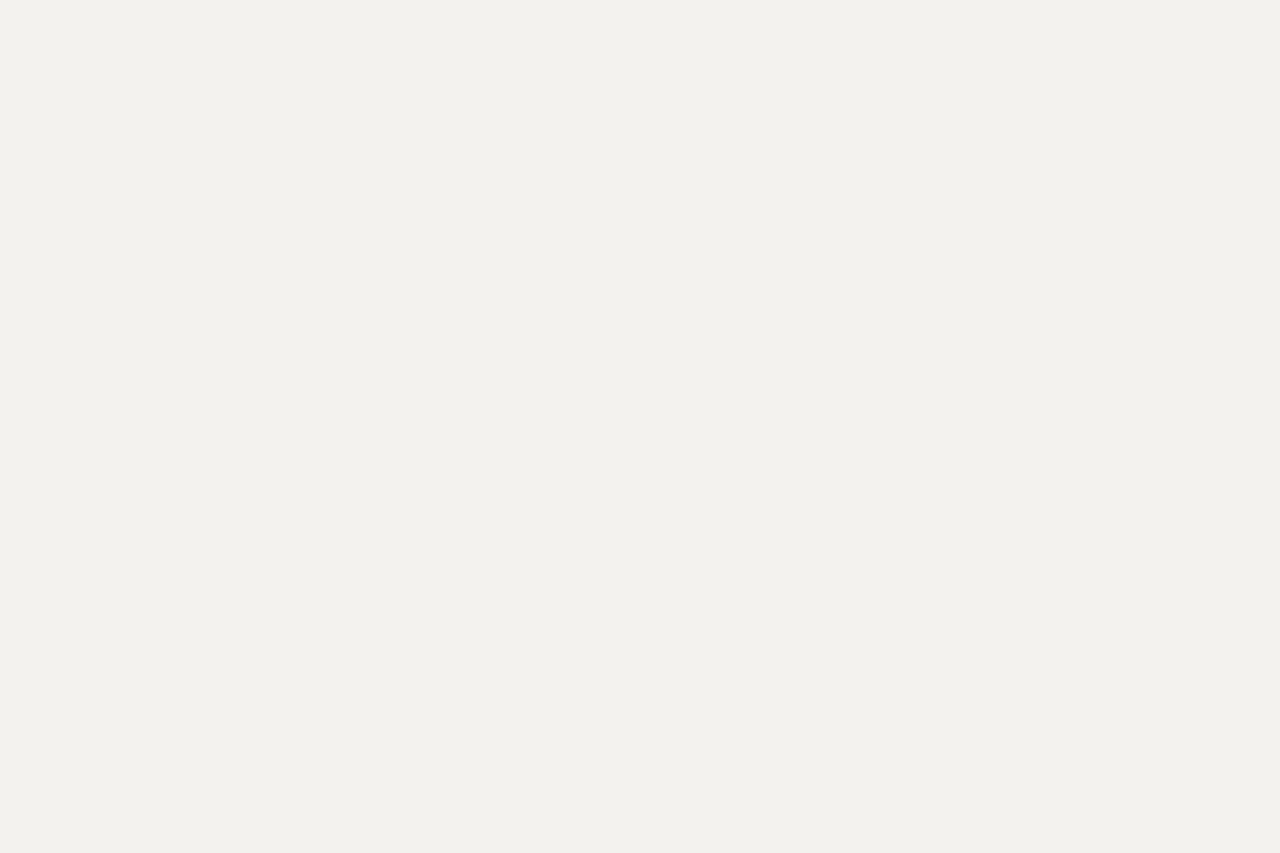
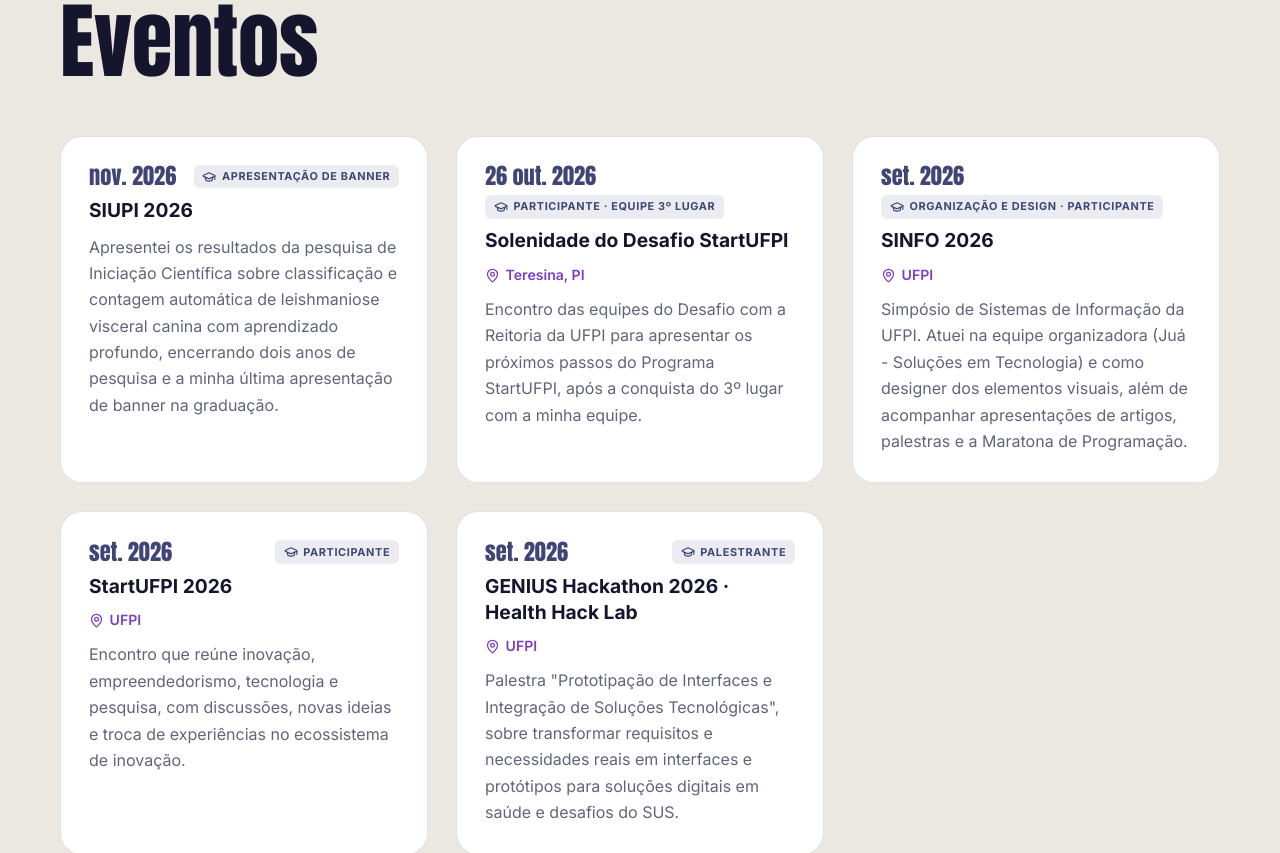
Before and after one commit to EmillySatiro/Portifolio, a React (Vite) app: page /academico in a window 1280 px wide. Shown: the part 3040-3893 px from the top of the page. Before the commit the page ends 2981 px from the top, so only its background shows below. Built offline with nearby package versions, Linux system fonts and the light colour scheme.

Commit message:
feat(academico): adiciona seção Eventos na página Vida Acadêmica
Eventos extraídos do LinkedIn: SIUPI 2026, Solenidade do Desafio StartUFPI,
SINFO 2026, StartUFPI 2026 e GENIUS Hackathon 2026. Fotos ainda pendentes.

```diff
--- a/src/data/academic.js
+++ b/src/data/academic.js
@@ -1,4 +1,4 @@
-// Conteúdo da página "Vida Acadêmica": iniciação científica (currículo em PDF) e publicações (Google Acadêmico).
+// Conteúdo da página "Vida Acadêmica": iniciação científica (currículo em PDF), publicações (Google Acadêmico) e eventos (LinkedIn).
 
 export const academicLinks = [
   { name: 'Google Acadêmico', icon: 'book', url: 'https://scholar.google.com/citations?user=e_URIYQAAAAJ' },
@@ -71,5 +71,55 @@ export const publications = [
   },
 ]
 
+// Eventos acadêmicos (posts do LinkedIn), do mais recente para o mais antigo.
+// Fotos: arquivos WebP em public/images/academic/ -> photos: [{ src: '/images/academic/arquivo.webp', alt: '...' }]
+export const events = [
+  {
+    title: 'SIUPI 2026',
+    date: 'nov. 2026',
+    location: null,
+    role: 'Apresentação de banner',
+    description:
+      'Apresentei os resultados da pesquisa de Iniciação Científica sobre classificação e contagem automática de leishmaniose visceral canina com aprendizado profundo, encerrando dois anos de pesquisa e a minha última apresentação de banner na graduação.',
+    photos: [],
+  },
+  {
+    title: 'Solenidade do Desafio StartUFPI',
+    date: '26 out. 2026',
+    location: 'Teresina, PI',
+    role: 'Participante · equipe 3º lugar',
+    description:
+      'Encontro das equipes do Desafio com a Reitoria da UFPI para apresentar os próximos passos do Programa StartUFPI, após a conquista do 3º lugar com a minha equipe.',
+    photos: [],
+  },
+  {
+    title: 'SINFO 2026',
+    date: 'set. 2026',
+    location: 'UFPI',
+    role: 'Organização e design · participante',
+    description:
+      'Simpósio de Sistemas de Informação da UFPI. Atuei na equipe organizadora (Juá - Soluções em Tecnologia) e como designer dos elementos visuais, além de acompanhar apresentações de artigos, palestras e a Maratona de Programação.',
+    photos: [],
+  },
+  {
+    title: 'StartUFPI 2026',
+    date: 'set. 2026',
+    location: 'UFPI',
+    role: 'Participante',
+    description:
+      'Encontro que reúne inovação, empreendedorismo, tecnologia e pesquisa, com discussões, novas ideias e troca de experiências no ecossistema de inovação.',
+    photos: [],
+  },
+  {
+    title: 'GENIUS Hackathon 2026 · Health Hack Lab',
+    date: 'set. 2026',
+    location: 'UFPI',
+    role: 'Palestrante',
+    description:
+      'Palestra "Prototipação de Interfaces e Integração de Soluções Tecnológicas", sobre transformar requisitos e necessidades reais em interfaces e protótipos para soluções digitais em saúde e desafios do SUS.',
+    photos: [],
+  },
+]
+
 // Trecho destacado nos autores
 export const authorHighlight = /C?ES Sátiro/
--- a/src/pages/AcademicPage.css
+++ b/src/pages/AcademicPage.css
@@ -253,6 +253,98 @@
   color: var(--accent);
 }
 
+/* ---------- Eventos ---------- */
+.ac-events-section {
+  --edge-color: var(--bg-alt);
+  background: var(--bg-alt);
+}
+
+.ac-events {
+  display: grid;
+  grid-template-columns: repeat(auto-fill, minmax(min(100%, 340px), 1fr));
+  gap: clamp(16px, 2.4vw, 28px);
+}
+
+.ac-event {
+  display: grid;
+  align-content: start;
+  gap: 0.6rem;
+  padding: clamp(20px, 3vw, 28px);
+  border-radius: 22px;
+  border: 1px solid var(--line);
+  background: var(--surface);
+  transition: transform 0.4s var(--ease-out), border-color 0.3s ease, box-shadow 0.4s var(--ease-out);
+}
+
+.ac-event:hover {
+  transform: translateY(-5px);
+  border-color: var(--violet);
+  box-shadow: 8px 8px 0 var(--violet);
+}
+
+.ac-event__top {
+  display: flex;
+  flex-wrap: wrap;
+  align-items: center;
+  justify-content: space-between;
+  gap: 0.5rem;
+}
+
+.ac-event__date {
+  font-family: var(--font-display);
+  font-size: 1.4rem;
+  line-height: 1;
+  color: var(--accent);
+}
+
+.ac-event__role {
+  display: inline-flex;
+  align-items: center;
+  gap: 0.35rem;
+  padding: 0.2rem 0.55rem;
+  border-radius: 6px;
+  background: var(--accent-soft);
+  color: var(--accent);
+  font-size: 0.68rem;
+  font-weight: 700;
+  text-transform: uppercase;
+  letter-spacing: 0.06em;
+}
+
+.ac-event__title {
+  font-size: 1.2rem;
+  line-height: 1.35;
+}
+
+.ac-event__place {
+  display: inline-flex;
+  align-items: center;
+  gap: 0.35rem;
+  font-size: 0.88rem;
+  font-weight: 600;
+  color: var(--violet);
+}
+
+.ac-event__desc {
+  line-height: 1.65;
+  color: var(--muted);
+}
+
+.ac-event__photos {
+  display: grid;
+  grid-template-columns: repeat(auto-fill, minmax(120px, 1fr));
+  gap: 0.5rem;
+  margin-top: 0.5rem;
+}
+
+.ac-event__photos img {
+  width: 100%;
+  aspect-ratio: 4 / 3;
+  object-fit: cover;
+  border-radius: 12px;
+  border: 1px solid var(--line);
+}
+
 @media (max-width: 900px) {
   .ac-research__grid {
     grid-template-columns: 1fr;
--- a/src/pages/AcademicPage.jsx
+++ b/src/pages/AcademicPage.jsx
@@ -2,7 +2,7 @@ import { Link } from 'react-router-dom'
 import PageHero from '../components/layout/PageHero'
 import Icon from '../components/ui/Icon'
 import TechLogo from '../components/ui/TechLogo'
-import { academicLinks, authorHighlight, publications, research, startup } from '../data/academic'
+import { academicLinks, authorHighlight, events, publications, research, startup } from '../data/academic'
 import './AcademicPage.css'
 
 function SectionTitle({ eyebrow, title }) {
@@ -89,6 +89,37 @@ function Publications() {
   )
 }
 
+function Events() {
+  return (
+    <div className="ac-events">
+      {events.map((event, index) => (
+        <article key={event.title} className="ac-event" data-reveal style={{ '--delay': `${index * 0.06}s` }}>
+          <div className="ac-event__top">
+            <span className="ac-event__date">{event.date}</span>
+            <span className="ac-event__role">
+              <Icon name="graduation" size={14} /> {event.role}
+            </span>
+          </div>
+          <h3 className="ac-event__title">{event.title}</h3>
+          {event.location && (
+            <p className="ac-event__place">
+              <Icon name="pin" size={15} /> {event.location}
+            </p>
+          )}
+          <p className="ac-event__desc">{event.description}</p>
+          {event.photos.length > 0 && (
+            <div className="ac-event__photos">
+              {event.photos.map((photo) => (
+                <img key={photo.src} src={photo.src} alt={photo.alt} loading="lazy" decoding="async" />
+              ))}
+            </div>
+          )}
+        </article>
+      ))}
+    </div>
+  )
+}
+
 export default function AcademicPage() {
   return (
     <main className="academic-page">
@@ -158,6 +189,14 @@ export default function AcademicPage() {
           <Publications />
         </div>
       </section>
+
+      {/* ---------- Eventos ---------- */}
+      <section className="section ac-events-section pixel-edge">
+        <div className="container">
+          <SectionTitle eyebrow="Palestras, congressos e minicursos" title="Eventos" />
+          <Events />
+        </div>
+      </section>
     </main>
   )
 }
```
